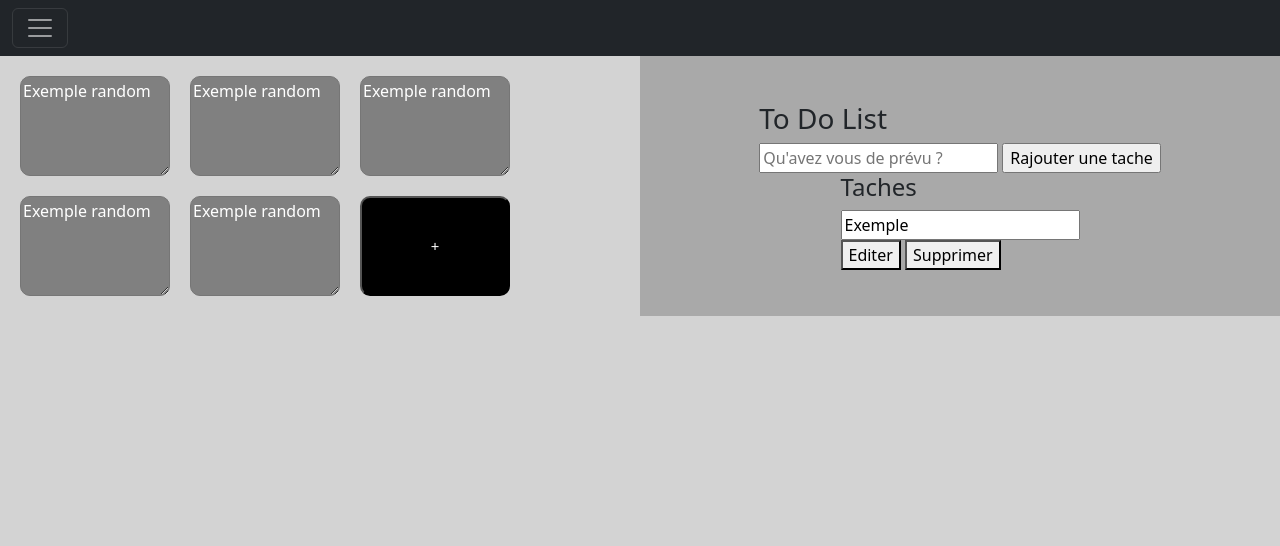
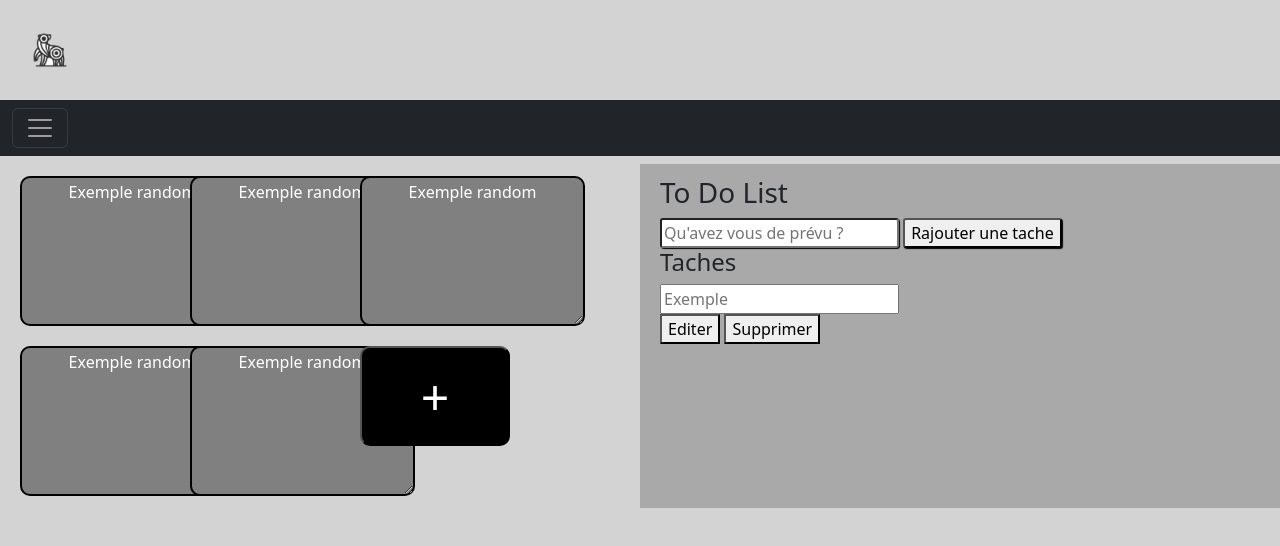
Before and after one commit to michelbdg/DefiCode-JS, a plain HTML site: page sticky-notes/index.html in a window 1280 px wide. Drawn offline with nearby package versions, Linux system fonts and the light colour scheme.

Commit message:
modification michel v2

```diff
--- a/sticky-notes/index.html
+++ b/sticky-notes/index.html
@@ -10,12 +10,12 @@
         integrity="sha384-aFq/bzH65dt+w6FI2ooMVUpc+21e0SRygnTpmBvdBgSdnuTN7QbdgL+OapgHtvPp" crossorigin="anonymous">
     <link rel="stylesheet" href="./style.css">
 </head>
+
 <body>
     <header>
-        <div class="logo"></div>
-        <div class="search-bar"></div>
-        <div class="menu"></div>
-    </header>
+        <div class="logo">
+            <img src="Sans titre.png" alt="logo Bear">
+        </div>
         <!------ Navbar ------>
         <div class="collapse" id="navbarToggleExternalContent">
             <div class="bg-dark p-4">
@@ -29,7 +29,7 @@
                     </div>
                 </nav>
                 <div class="list-group">
-                <button type="button" class="list-group-item list-group-item-action active" aria-current="true">
+                    <button type="button"  href="index.html" class="list-group-item list-group-item-action active" aria-current="true">
                         Home
                     </button>
                     <button type="button" class="list-group-item list-group-item-action">Shortcuts</button>
@@ -47,6 +47,7 @@
                 </button>
             </div>
         </nav>
+    </header>
     <div class="contenu">
         <!-- Pour créer des post-its -->
         <div id="container-notes">
@@ -57,22 +58,20 @@
             <textarea class="note">Exemple random</textarea>
             <button class="add-note" type="button">+</button>
         </div>
-
         <!-- Pour créer une to-do-list -->
         <div class="container-list">
-            <header>
             <h3>To Do List</h3>
-                <form id="new-task-form"></form>
-                <input type="text" id="new-task-input" placeholder="Qu'avez vous de prévu ?" />
-                <input type="submit" id="new-task-submit" value="Rajouter une tache" />
-            </header>
+            <form id="new-task-form">
+                <input type="text" id="new-task-input" placeholder="Qu'avez vous de prévu ?"/>
+                <input type="submit" id="new-task-submit" value="Rajouter une tache"/>
+            </form>
             <main>
                 <section class="task-list">
                     <h4>Taches</h4>
                     <div id="tasks">
                         <div class="task">
                             <div class="content">
-                                <input type="text" class="text" value="Exemple" readonly/>
+                                <input type="text" class="text" placeholder="Exemple" readonly/>
                             </div>
                             <div class="actions">
                                 <button class="edit">Editer</button>
@@ -81,15 +80,14 @@
                         </div>
                     </div>
                 </section>
-
             </main>
         </div>
     </div>
     <script src="./list.js"></script>
     <script src="./notes.js"></script>
     <script src="https://cdn.jsdelivr.net/npm/bootstrap@5.3.0-alpha2/dist/js/bootstrap.bundle.min.js"
-        integrity="sha384-qKXV1j0HvMUeCBQ+QVp7JcfGl760yU08IQ+GpUo5hlbpg51QRiuqHAJz8+BrxE/N"
-        crossorigin="anonymous">
+        integrity="sha384-qKXV1j0HvMUeCBQ+QVp7JcfGl760yU08IQ+GpUo5hlbpg51QRiuqHAJz8+BrxE/N" crossorigin="anonymous">
         </script>
 </body>
+
 </html>
--- a/sticky-notes/style.css
+++ b/sticky-notes/style.css
@@ -3,7 +3,6 @@ body{
     padding-left: 0;
     background: lightgray;
 }
-
 #container-notes{
     display: grid;
     grid-template-columns: repeat(auto-fill, 150px);
@@ -12,11 +11,13 @@ body{
 }
 .note{
     background: gray;
-    width: 100%;
-    height: 100px;
+    width: 150%;
+    height: 150px;
     border-radius: 10px;
     cursor: pointer;
     color: white;
+    text-align: center;
+    border: 2px solid black;
 }
 .add-note{
     background: black;
@@ -24,7 +25,7 @@ body{
     height: 100px;
     color: white;
     border-radius: 10px;
-    font-size: 15px;
+    font-size: 50px;
     transition: 0.5s;
 }
 .add-note:hover{
@@ -36,10 +37,15 @@ body{
     grid-template-columns: 4fr 4fr;
 }
 .container-list{
-    display: flex;
-    flex-direction: column;
-    justify-content: center;
-    align-items: center;
     background: darkgrey;
     width: 100%;
+    margin: 8px auto;
+    padding: 12px 20px;
 }
+.logo img{
+    width: 100px;
+}
+#new-task-form input{
+   border-radius: 3px;
+   box-shadow: 1px 1px 1px black;
+}
```
Also changed, not shown: 1 other file. Lines whose indentation alone changed are shown as unchanged.
